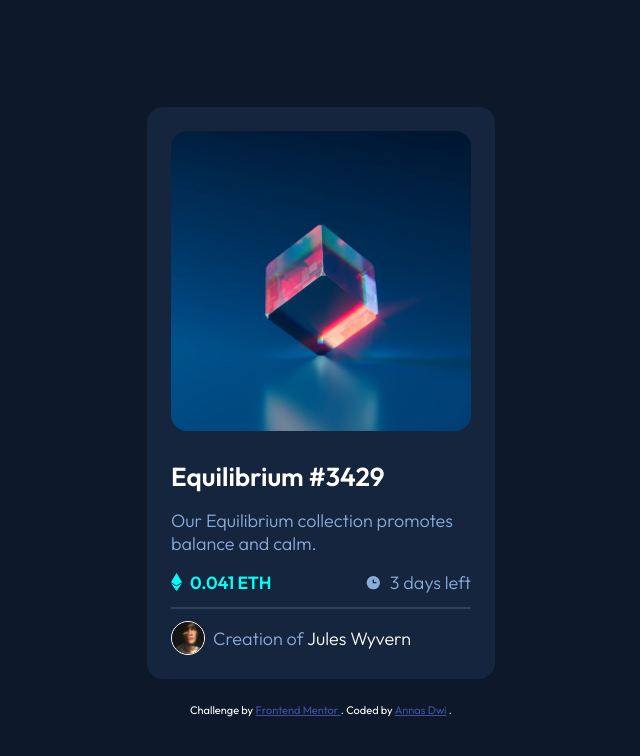
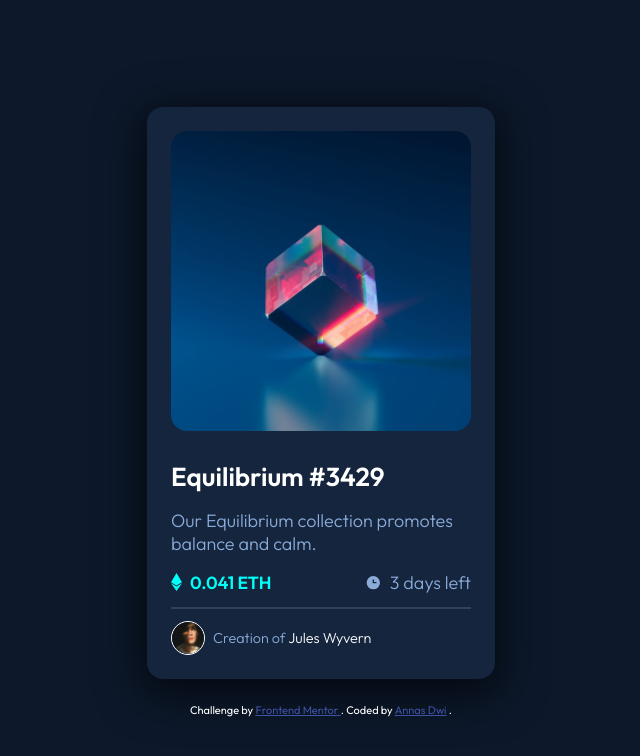
Before and after one commit to anasdwc/fm-beginner-nft-card, a plain HTML site: page index.html in a window 1280 px wide. Shown: the whole page, without its empty margins (319-959 px from the left). Drawn offline with Linux system fonts and the light colour scheme.

Commit message:
add box-shadow

```diff
--- a/src/scss/style.scss
+++ b/src/scss/style.scss
@@ -39,6 +39,7 @@ main {
   border-radius: 1rem;
 
   // Add box shadow
+  box-shadow: 0 10px 40px 10px hsl(216deg 55% 5%);
 
   .nft-img img {
     width: 100%;
@@ -87,6 +88,7 @@ main {
       color: $primary-soft-blue;
       font-weight: 300;
       @extend %center-icon;
+      font-size: .9rem;
 
       img {
         width: 32px;
```
Also changed, not shown: src/css/style.css, 1 other file.
